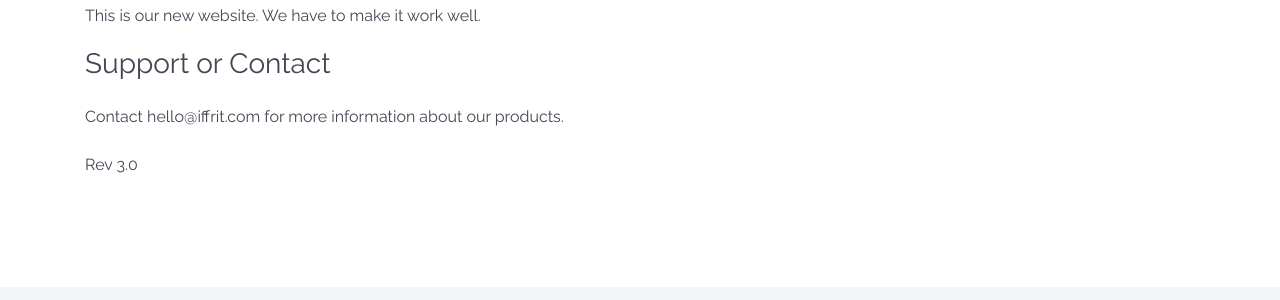
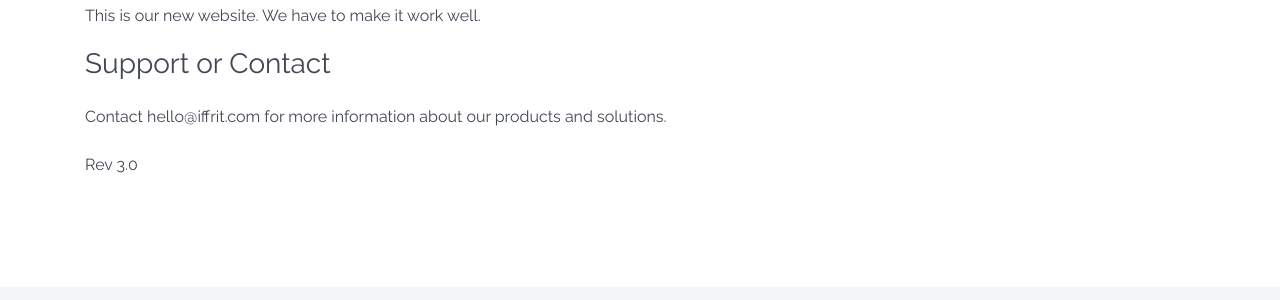
Before and after one commit to Iffrit-Studio/iffrit-website, a Jekyll site: the page built from index.md, in a window 1280 px wide. Shown: the part 1092-1392 px from the top of the page. Built offline with Jekyll 4.4.1, drawn with Linux system fonts in a browser that asks for light colours; nearby versions of some CDN libraries; some web fonts are replaced.

Commit message:
Sending more

```diff
--- a/_config.yml
+++ b/_config.yml
@@ -1,4 +1,4 @@
 theme: minima
 author: The Iffrit Team
-description: Iffrit delivers outstanding machine learning magic.
+description: Iffrit delivers outstanding data expertise and machine learning magic.
 keywords: machine learning, data management, artificial intelligence, deep learning
--- a/index.md
+++ b/index.md
@@ -12,6 +12,6 @@ This is our new website. We have to make it work well.
 
 ### Support or Contact
 
-Contact hello@iffrit.com for more information about our products.
+Contact hello@iffrit.com for more information about our products and solutions.
 
 Rev 3.0
```
